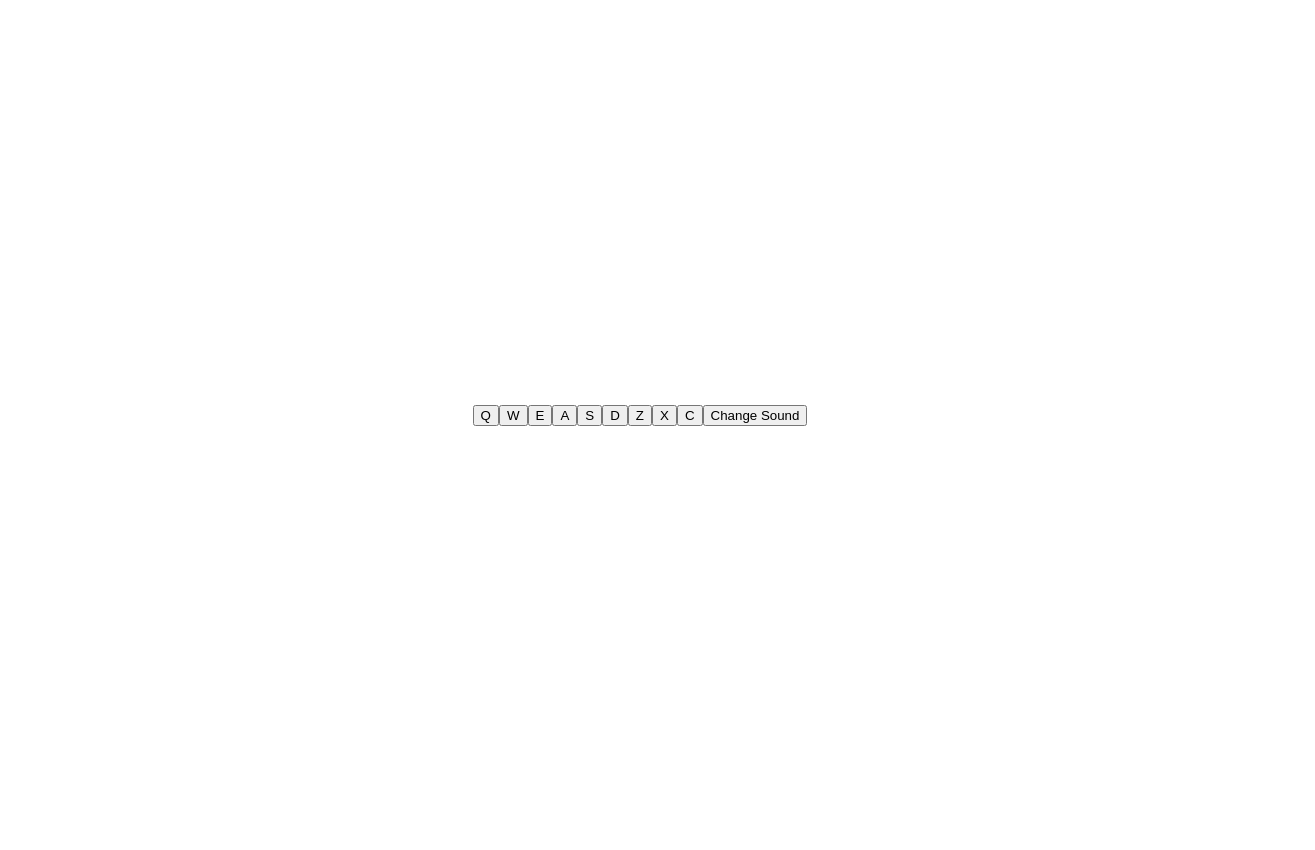
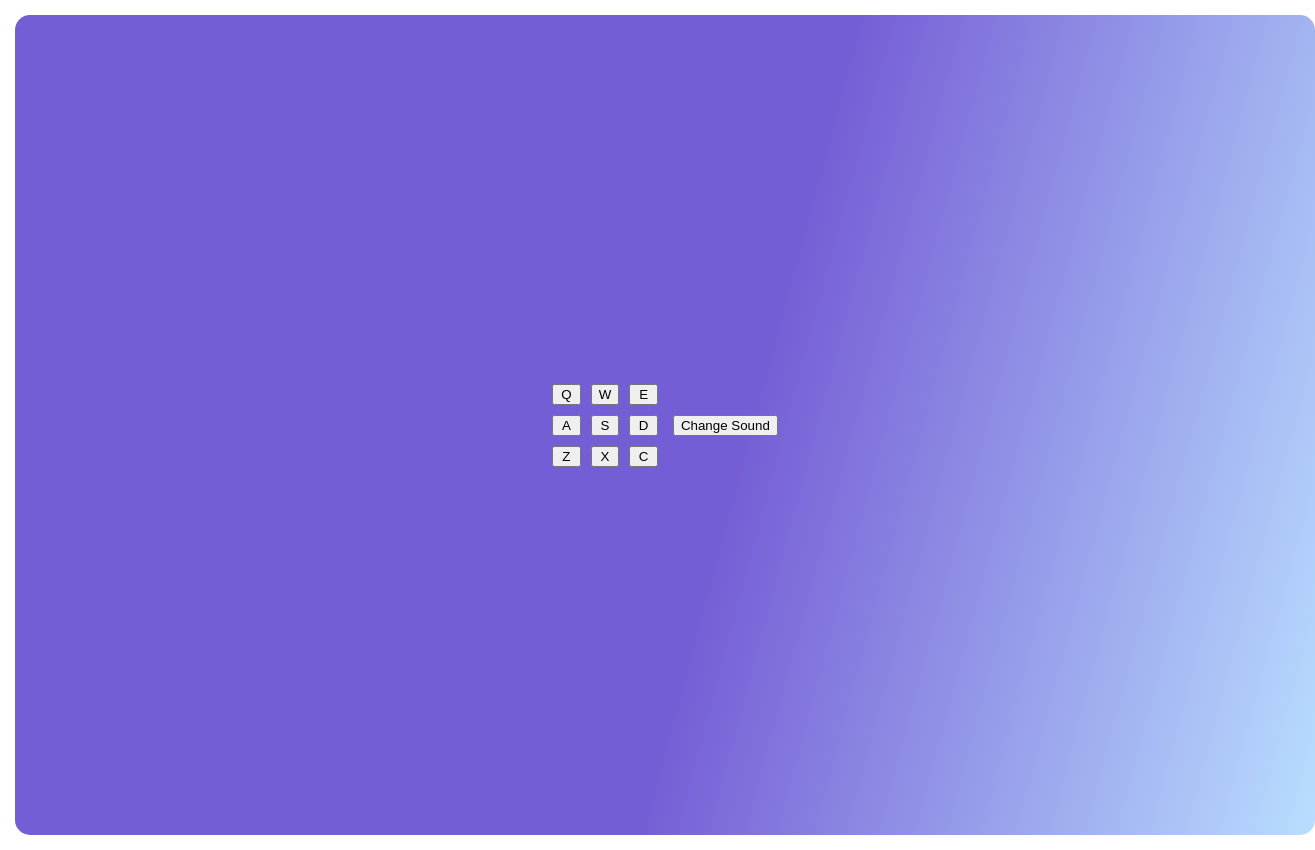
Before and after one commit to didi-devs/my-drum-machine, a React (Create React App) app: page / in a window 1280 px wide. Shown: the whole page, 1315 px wide, since content can reach past the window. Built offline with nearby package versions, Linux system fonts and the light colour scheme.

Commit message:
background color add

```diff
--- a/src/App.js
+++ b/src/App.js
@@ -139,28 +139,28 @@ const KeyboardKey = ({ play, sound: { keyTrigger, url, keyCode } }) => {
   },[] )
 
   return (
-    <div id='wrapper'>
+
     <button className="drum-pad" onClick={() => play(keyTrigger)} >
       <div id="display">
         <audio id={keyTrigger} className="clip" src={url} />
         {keyTrigger}
       </div>
       </button>
-    </div>
+
   );
 };
-const Keyboard = ({ play , sounds}) => {
-  // <div className='keyboard'>
-   return sounds.map((sound) => <KeyboardKey play={play} sound={sound} />)
-  // </div>
-}
+const Keyboard = ({ play , sounds}) => (
+   <div className='keyboard'>
+   {sounds.map((sound) => <KeyboardKey play={play} sound={sound} />)}
+ </div>
+)
 
 const DrumControls = ({ secondGroup }) => (
-  <div id='wrapper'>
+
   <div className="controle">
     <button onClick={secondGroup}> Change Sound</button>
     </div>
-  </div>
+
 )
 
 function App() {
@@ -183,7 +183,7 @@ function App() {
       }
   }
   return (
-    <div className="App" id="drum-machine">
+    <div className="wrapper" id="drum-machine">
       <Keyboard play={play} sounds={sounds} />
       <DrumControls secondGroup={secondGroup} />
     </div>
--- a/src/App.scss
+++ b/src/App.scss
@@ -1,4 +1,4 @@
-*{
+* {
   margin: 0;
 }
 
@@ -16,3 +16,14 @@
   grid-gap: 10px;
   grid-template-columns: repeat(3, 1fr);
 }
+
+.wrapper {
+  width: 100%;
+  display: grid;
+  padding: 10px;
+  grid-gap: 15px;
+  margin-top: 40px;
+  border-radius: 15px;
+  grid-template-columns: 1fr;
+  background-image: linear-gradient(-255deg, #755dd5 55%, #b9deff 100%);
+}
```
